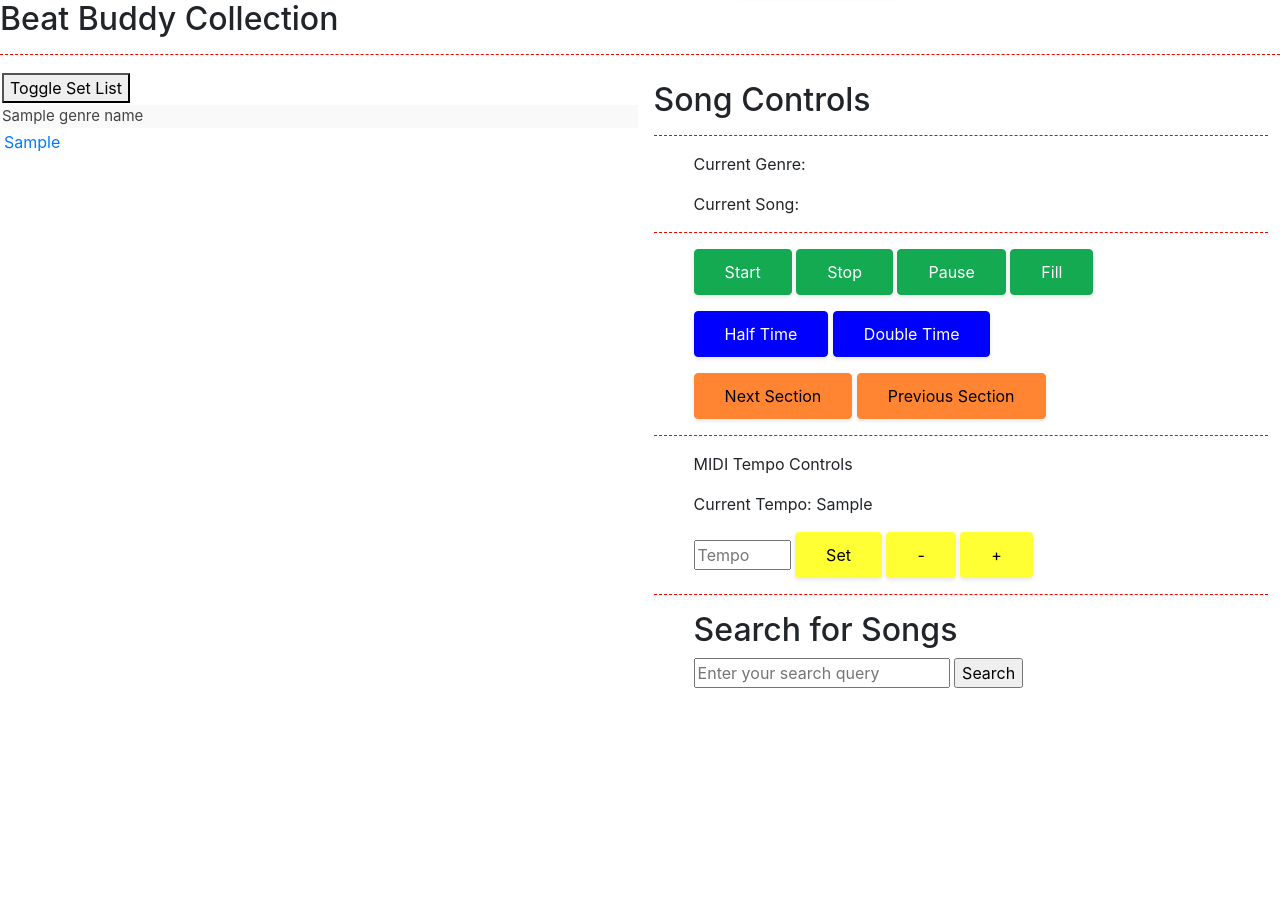
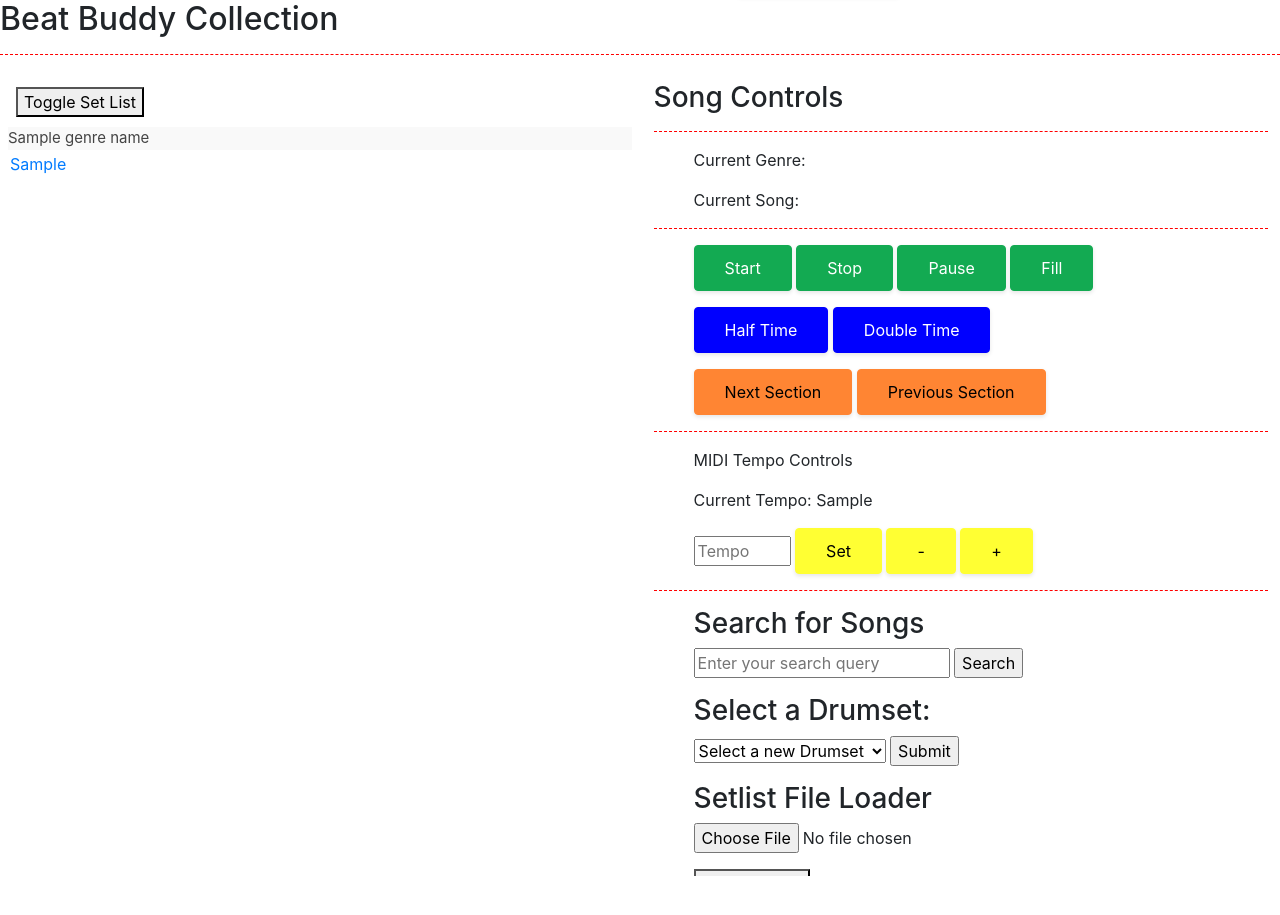
Before and after one commit to bluetex/bb_buddy, a Flask app: template templates/index.html in a window 1280 px wide. Shown: the part 54-969 px from the top of the page. Run offline with Flask 3, Linux system fonts and the light colour scheme; the template is opened without the code that fills it: most values are stand-ins (such as "Sample title", 1, 10 or a date in 2020); some libraries are stand-ins or nearby versions.

Commit message:
setlist work, drumer select added

```diff
--- a/app.py
+++ b/app.py
@@ -102,12 +102,38 @@
     return jsonify(genre_songs)
 
 
-@app.route("/")
+@app.route("/", methods=['GET', 'POST'])
 def index():
     global current_tempo
     genre_data = read_genre_data(f"{homedir_songs}/config.csv")
     genre_names = genre_data  # Use the genre_data dictionary directly
     genre_songs = {}  # Create an empty dictionary to store genre songs
+
+    drumset_csv = os.path.join(homedir_drumsets, 'config.csv')
+
+    if request.method == 'POST':
+        selected_drumset = request.form['drumset']
+
+        # Convert drumset name to a value between 1 and 127
+        with open(drumset_csv, 'r') as file:
+            reader = csv.reader(file)
+            next(reader)  # Skip the header row
+            drumset_names = [row[1] for row in reader]
+            drumset_value = drumset_names.index(selected_drumset) + 2
+        print(drumset_value)
+
+        # Send the drumset value to the MIDI device
+        with mido.open_output(outport) as port:
+            message = mido.Message('control_change', control=116, value=drumset_value)
+            print('Received MIDI message:', request.form)
+            print('Sending MIDI message:', message)
+            port.send(message)
+        print('MIDI message sent')
+
+    with open(drumset_csv, 'r') as file:
+        reader = csv.reader(file)
+        next(reader)  # Skip the header row
+        drumset_names = [row[1] for row in reader]
 
     return render_template(
         "index.html",
@@ -115,7 +141,15 @@
         genre_names=genre_names,
         genre_songs=genre_songs,
         current_tempo=current_tempo,
+        drumset_names=drumset_names,
     )
+
+@app.route('/get_json')
+def get_json():
+    # Read the JSON file
+    with open('data.json') as file:
+        data = json.load(file)
+    return jsonify(data)
 
 
 @app.route("/select_song", methods=["POST"])
--- a/static/allscript.js
+++ b/static/allscript.js
@@ -85,39 +85,31 @@
     });
   }
 
-    function createSetlistAccordions(setlist) {
-        // Get the setlist panel
-        var setlistPanel = document.getElementById("setListPanel");
+function createSetlistAccordions(setlist) {
+  // Get the setlist panel
+  var setlistPanel = document.getElementById("setListPanel");
 
-        // Clear the previous accordion buttons and panels
-        setlistPanel.innerHTML = "";
+  // Clear the previous setlist
+  setlistPanel.innerHTML = "";
 
-        // Create accordion buttons and panels for each setlist item
-        setlist.forEach(function(song, index) {
-            var accordion = document.createElement("button");
-            accordion.classList.add("accordion");
-            accordion.textContent = song.genre + " - " + song.song;
+  // Create a list for the current setlist
+  var setlistList = document.createElement("ul");
+  setlistList.classList.add("setlist-list");
 
-            var panel = document.createElement("div");
-            panel.classList.add("panel");
-            panel.textContent = song.genre + " - " + song.song;
+  // Populate the list with current setlist items
+  setlist.forEach(function (song) {
+    var listItem = document.createElement("li");
+    listItem.textContent = song.genre + " - " + song.song;
+    setlistList.appendChild(listItem);
+  });
 
-            setlistPanel.appendChild(accordion);
-            setlistPanel.appendChild(panel);
+  // Append the current setlist to the setlist panel
+  setlistPanel.appendChild(setlistList);
 
-            // Add click event listener to toggle panel visibility
-            accordion.addEventListener("click", function() {
-                this.classList.toggle("active");
-                panel.classList.toggle("show");
-            });
+}
 
-            // Select the first song by default
-            if (index === 0) {
-                accordion.classList.add("active");
-                panel.classList.add("show");
-            }
-        });
-    }
+
+
     function toggleGenre(genreButton) {
         console.log("func toggleGenre");
         // Get the currently active genre button
@@ -371,6 +363,7 @@
     toggleButton.addEventListener('click', function() {
         var setListPanel = document.getElementById('setListPanel');
         var songListPanel = document.getElementById("genre-songs-container-id");
+		var fileInput = document.getElementById("fileInput");
         if (setListPanel.style.display === 'none') {
             setListPanel.style.display = 'block';
             songListPanel.style.display = 'none';
--- a/static/header.js
+++ b/static/header.js
@@ -29,9 +29,30 @@
 	localStorage.setItem("currentGenre", genreInput.value);
 	localStorage.setItem("currentSong", songInput.value);
 
+  // Move value from "setlist" to "past"
+  var setlist = JSON.parse(localStorage.getItem("setlist"));
+  var past = JSON.parse(localStorage.getItem("past")) || [];
+
+  // Find the index of the selected value in the "setlist" array
+  var index = setlist.findIndex(function(item) {
+    return item.genre.trim() === genre.trim() && item.song.trim() === song.trim();
+  });
+
+  if (index !== -1) {
+    // Remove the selected value from "setlist"
+    var removedValue = setlist.splice(index, 1)[0];
+    // Add the removed value to "past"
+    past.push(removedValue);
+
+    // Update the modified arrays in localStorage
+    localStorage.setItem("setlist", JSON.stringify(setlist));
+    localStorage.setItem("past", JSON.stringify(past));
+  }
+
   // Submit the form
   form.submit();
 }
+
     function delay(time) {
         return new Promise(resolve => setTimeout(resolve, time));
     }
--- a/static/style.css
+++ b/static/style.css
@@ -17,7 +17,7 @@
 	  margin: 2px;
 	  position: fixed;
 	  right: 10px;
-	  height: 70%;
+	  height: 80%;
 	  width: 48%;
 	  overflow-y: auto; /* Add scrollbar for vertical overflow */
 	}
@@ -27,9 +27,10 @@
     }
 	#selected-song-container-id {
 		width: 50%;
+		padding: 8px;
 	}
 	.selected-song-container {
-		padding: 2px;
+		padding: 8px;
 	}
     .accordion {
         background-color: #f9f9f9;
--- a/templates/index.html
+++ b/templates/index.html
@@ -15,15 +15,14 @@
       <button class="button" id="sendToBBButton" onclick="sendToBeatBuddy()">
         Send to Beat Buddy
       </button>
-      <div id="successMessage" style="display: none;">
-        Data sent to Beat Buddy successfully!
-      </div>
-
       <button class="button-blue" id="sendToSetlistButton" onclick="updateSetlist();">
         Add to Setlist
       </button>
+      <div id="successMessage" style="display: none;">
+        Song sent to Beat Buddy!
+      </div>
       <div id="setListAdded" style="display: none;">
-        Added to Setlist
+        Sent Song to Setlist!
       </div>
     </div>
 
@@ -31,10 +30,15 @@
     <hr class="new2" />
 	<div id="selected-song-container-id">
     <div class="selected-song-container">
+
+
 	  <button id="toggleButton">Toggle Set List</button>
-		<div id="setListPanel">
+	<div id="setListPanel">
+		<i>Once songs are played they're removed from the setlist.</i>
+   		</div>
+	</div>
 
-		</div>
+
       <div class="genre-songs-container" id="genre-songs-container-id">
         {% for genre_code, genre_name in genre_names.items() %}
 
@@ -59,7 +63,7 @@
         <div>
 
           <div id="midi-control-buttons">
-		    <h2>Song Controls</h2>
+		    <h3>Song Controls</h3>
             <hr class="new2" />
             <ul>
               Current Genre:
@@ -128,7 +132,7 @@
             <hr class="new2" />
             <div>
               <ul>
-                <h2>Search for Songs</h2>
+                <h3>Search for Songs</h3>
                 <form action="/search" method="POST">
                   <input
                     type="text"
@@ -139,6 +143,23 @@
                   <input type="submit" value="Search" />
                 </form>
               </ul>
+			  <ul>
+		        <h3>Select a Drumset:</h3>
+				<form method="post" action="/">
+					<select name="drumset">
+						<option value="">Select a new Drumset</option>
+						{% for name in drumset_names %}
+						<option value="{{ name }}">{{ name }}</option>
+						{% endfor %}
+					</select>
+					<input type="submit" value="Submit">
+				</form>
+			   </ul>
+			   <ul>
+					<h3>Setlist File Loader</h3>
+					   <input type="file" id="file-input" accept=".json"><p><p>
+						<button onclick="exportSetlist()">Export Setlist</button>
+				</ul>
             </div>
           </div>
         </div>
@@ -163,11 +184,65 @@
     </div>
 
 <!-- Add the Bootstrap and jQuery libraries -->
+
 <link rel="stylesheet" href="https://maxcdn.bootstrapcdn.com/bootstrap/4.0.0/css/bootstrap.min.css">
 <script src="https://code.jquery.com/jquery-3.6.0.min.js"></script>
 <script src="https://maxcdn.bootstrapcdn.com/bootstrap/4.0.0/js/bootstrap.min.js"></script>
 <script src="https://ajax.googleapis.com/ajax/libs/jquery/3.6.0/jquery.js"></script>
 <script src="{{url_for('static', filename='allscript.js')}}"></script>
 <script src="{{url_for('static', filename='header.js')}}"></script>
+ <script>
+        // Function to handle file selection and load the JSON file
+        function handleFileSelect(event) {
+            const file = event.target.files[0];  // Get the selected file
+            const reader = new FileReader();
+
+            reader.onload = function (e) {
+                const contents = e.target.result;  // Get the file contents
+
+                try {
+                    const data = JSON.parse(contents);  // Parse the JSON data
+                    localStorage.setItem('setlist', JSON.stringify(data));  // Store the JSON data in localStorage
+                    console.log('JSON file loaded and stored in localStorage.');
+
+                    alert('File uploaded successfully.'); // Show an alert to indicate successful upload
+
+                    location.reload(); // Reload the page to complete the import
+                } catch (error) {
+                    console.error('Error parsing JSON file:', error);
+                }
+            };
+
+            reader.readAsText(file);  // Read the file as text
+        }
+
+        // Function to handle exporting the setlist to a JSON file
+        function exportSetlist() {
+            const setlistData = localStorage.getItem('setlist'); // Get the setlist data from localStorage
+
+            if (setlistData) {
+                const jsonData = JSON.parse(setlistData);
+                const formattedData = JSON.stringify(jsonData, null, 2); // Format the JSON data with indentation
+
+                const blob = new Blob([formattedData], { type: 'application/json' });
+                const url = URL.createObjectURL(blob);
+                const a = document.createElement('a');
+
+                a.href = url;
+                a.download = 'setlist.json';
+                document.body.appendChild(a);
+                a.click();
+                document.body.removeChild(a);
+
+                console.log('Setlist exported to JSON file.');
+            } else {
+                console.warn('No setlist data found in localStorage.');
+            }
+        }
+
+        // Add an event listener to the file input element
+        document.getElementById('file-input').addEventListener('change', handleFileSelect, false);
+    </script>
+
   </body>
 </html>
```
Also changed, not shown: templates/search_results.html (+3 -4 lines), templates/search_results2.html (+1 -6 lines). Lines whose indentation alone changed are shown as unchanged.
